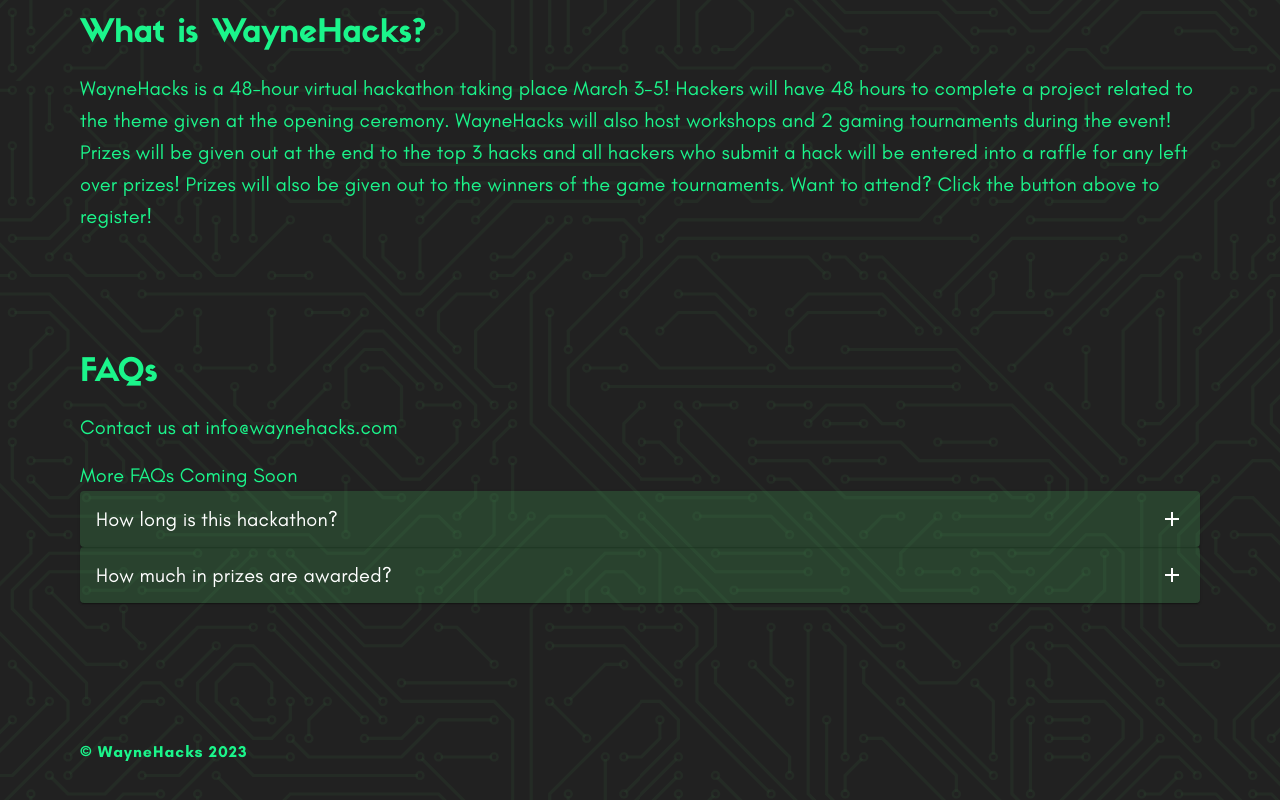
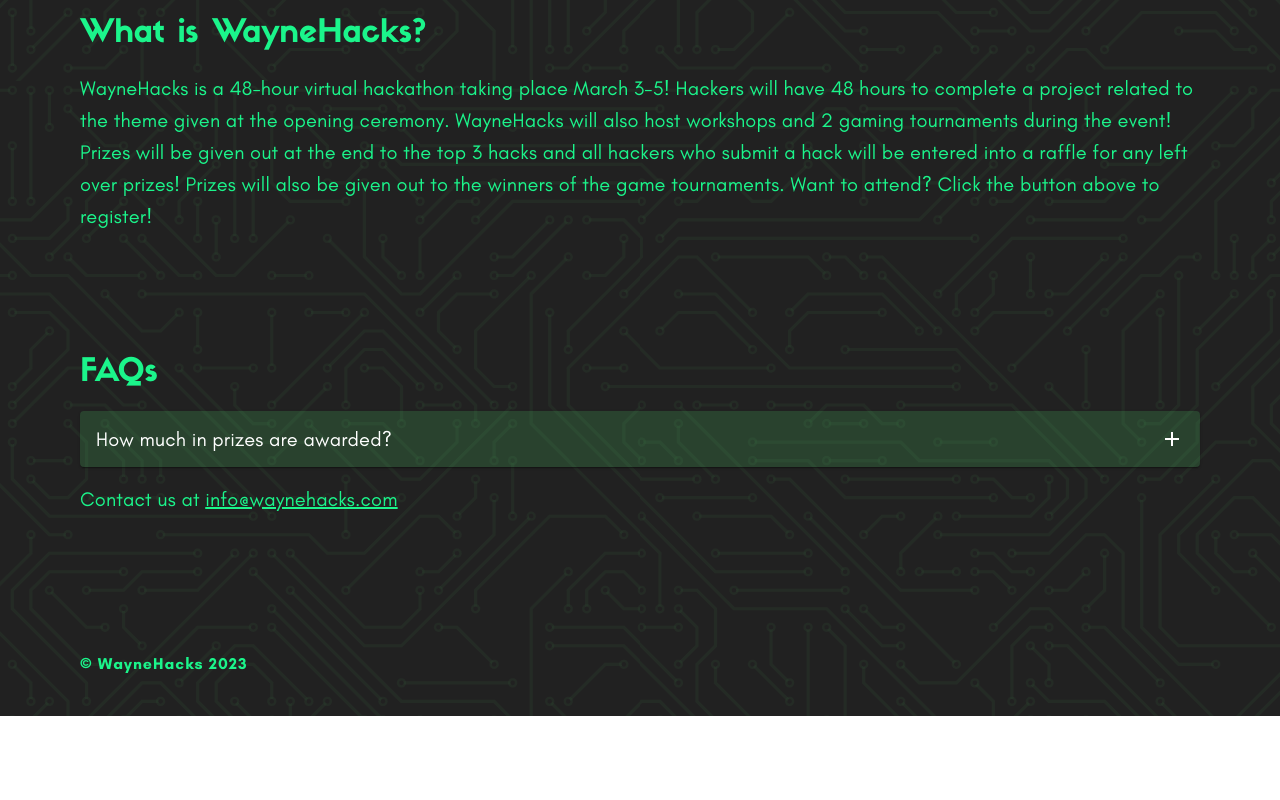
Before and after one commit to WSU-Society-of-Computer-Developers/waynehacks-website, a React (Create React App) app: page / in a window 1280 px wide. Shown: the part 719-1519 px from the top of the page. After the commit the page ends 1435 px from the top, so only its background shows below. Built offline with nearby package versions, Linux system fonts and the light colour scheme.

Commit message:
contact link has href attribute

```diff
--- a/src/App.js
+++ b/src/App.js
@@ -2,9 +2,7 @@ import * as React from "react";
 import Grid from '@mui/material/Grid'
 import Button from '@mui/material/Button'
 import Typography from "@mui/material/Typography";
-import Icon from '@mui/material/Icon'
 import './App.css';
-import { borderLeft } from "@mui/system";
 import { Fade, Grow } from "@mui/material";
 import QA from "./comps/QA";
 
@@ -74,40 +72,43 @@ function App() {
             <Button sx={BtnStyling} target="_blank" variant="contained" href="https://waynehacks.devpost.com/">DevPost</Button>
           </Grid>
           <Grid item xs={12} align="left" sx={{ paddingLeft: 10, paddingRight: 10, paddingTop: 15 }}>
-            <Typography variant="h5" compact="h5" sx={{ color: mainColor, }} style={{ fontFamily: 'SIFFON_BASIC', fontSize: "2em" }}>
+            <Typography variant="h5" compact="h5" sx={{ color: mainColor, }}
+            style={{ fontFamily: 'SIFFON_BASIC', fontSize: "2em" }}>
               What is WayneHacks?
             </Typography>
           </Grid>
           <Grid item xs={12} align="left" sx={{ paddingLeft: 10, paddingRight: 10 }}>
-            <Typography variant="h6" compact="h6" sx={{ color: mainColor, paddingTop: 2 }} style={{ fontFamily: 'GlacialIndifference-Regular', }}>
+            <Typography variant="h6" compact="h6" sx={{ color: mainColor, paddingTop: 2 }}
+            style={{ fontFamily: 'GlacialIndifference-Regular', }}>
               WayneHacks is a 48-hour virtual hackathon taking place March 3-5! Hackers will have 48 hours to complete a project related to the theme given at the opening ceremony. WayneHacks will also host workshops and 2 gaming tournaments during the event! Prizes will be given out at the end to the top 3 hacks and all hackers who submit a hack will be entered into a raffle for any left over prizes!  Prizes will also be given out to the winners of the game tournaments. Want to attend? Click the button above to register!
             </Typography>
           </Grid>
           <Grid item xs={12} align="left" sx={{ paddingLeft: 10, paddingRight: 10, paddingTop: 15 }}>
-            <Typography variant="h5" compact="h5" sx={{ color: mainColor, }} style={{ fontFamily: 'SIFFON_BASIC', fontSize: "2em" }}>
+            <Typography variant="h5" compact="h5" sx={{ color: mainColor, }}
+            style={{ fontFamily: 'SIFFON_BASIC', fontSize: "2em" }}>
               FAQs
             </Typography>
           </Grid>
           <Grid item xs={12} align="left" sx={{ paddingLeft: 10, paddingRight: 10 }}>
-            <Typography variant="h6" compact="h6" sx={{ color: mainColor, paddingTop: 2 }} style={{ fontFamily: 'GlacialIndifference-Regular', }}>
-              Contact us at info@waynehacks.com
-
+            <Typography variant="h6" compact="h6" sx={{ color: mainColor, paddingTop: 2 }}
+            style={{ fontFamily: 'GlacialIndifference-Regular', }}>
+              {/* <QA question="How long is this hackathon?" answer="48 Hours"/> */}
+              <QA question="How much in prizes are awarded?" answer="$5000 in prizes!" />
             </Typography>
-            <Typography variant="h6" compact="h6" sx={{ color: mainColor, paddingTop: 2 }} style={{ fontFamily: 'GlacialIndifference-Regular', }}>
-
-              More FAQs Coming Soon
-            <QA question="How long is this hackathon?" answer="48 Hours"/>
-            <QA question="How much in prizes are awarded?" answer="$5000 in prizes!"/>
+            <Typography variant="h6" compact="h6" sx={{ color: mainColor, paddingTop: 2 }}
+            style={{ fontFamily: 'GlacialIndifference-Regular', }}>
+              Contact us at <a style={{ color: mainColor }} href="mailto:info@waynehacks.com"
+              target="_blank" rel="noreferrer noopener">info@waynehacks.com</a>
             </Typography>
           </Grid>
           <Grid item xs={12} align="left" sx={{ gridArea: 'footer', paddingTop: 15, paddingLeft: 10, paddingRight: 10, paddingBottom: 5 }}>
-            <Typography variant="h6" compact="h6" sx={{ color: mainColor, paddingTop: 2 }} style={{ fontFamily: 'GlacialIndifference-Bold', letterSpacing: 1, fontSize: "1em" }}>
+            <Typography variant="h6" compact="h6" sx={{ color: mainColor, paddingTop: 2 }}
+            style={{ fontFamily: 'GlacialIndifference-Bold', letterSpacing: 1, fontSize: "1em" }}>
               &copy; WayneHacks 2023
             </Typography>
           </Grid>
         </div>
       </Fade>
-
     </Grid>
 
   )
```
